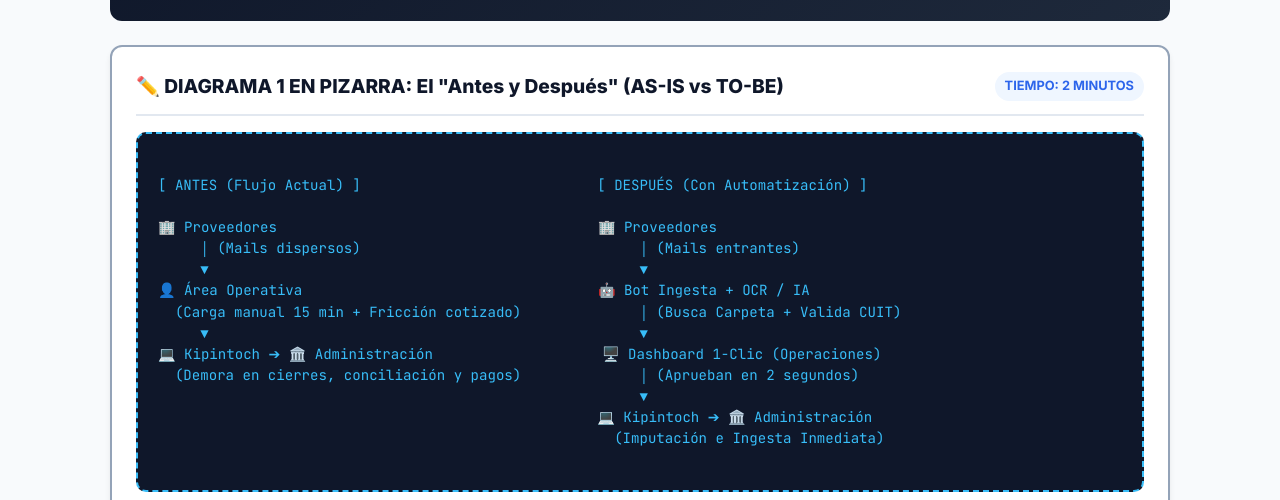
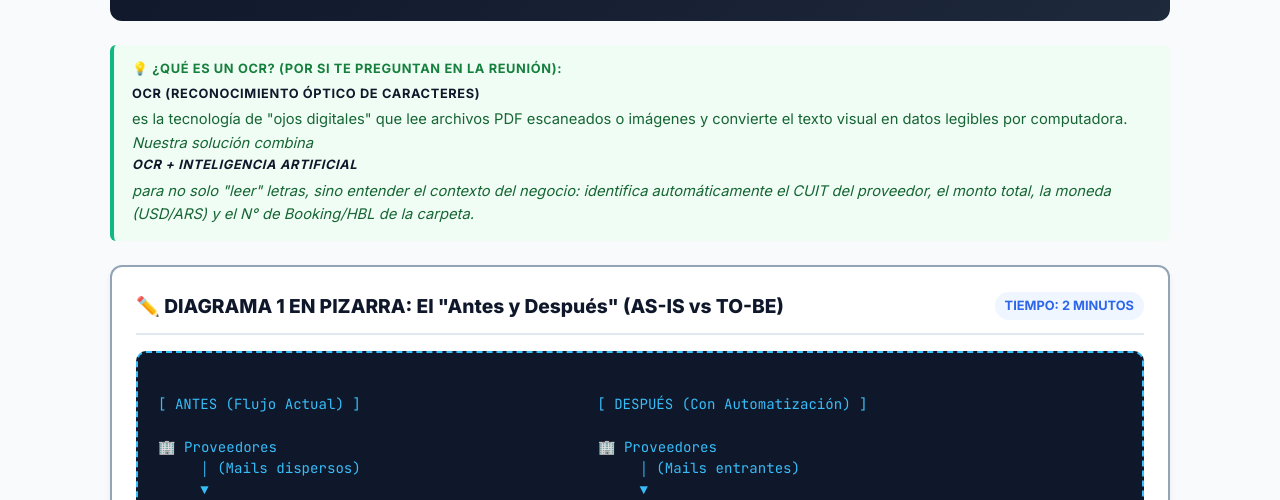
Before and after one commit to FranBondino/informe-api-almar, a website: page guia-dibujo-pizarra.html in a window 1280 px wide. Shown: the part 262-762 px from the top of the page. Drawn offline with Linux system fonts and the light colour scheme.

Commit message:
Add OCR definition box to guia-dibujo-pizarra.html

```diff
--- a/guia-dibujo-pizarra.html
+++ b/guia-dibujo-pizarra.html
@@ -156,6 +156,12 @@
             <p>Machete visual de los 3 diagramas simples para dibujar en el pizarrón mientras explicás la automatización, hacés las preguntas y pedís los accesos.</p>
         </div>
 
+        <div class="speech-box" style="background: #F0FDF4; border-left: 4px solid #10B981; color: #166534; margin-bottom: 24px;">
+            <strong style="color: #15803D;">💡 ¿Qué es un OCR? (Por si te preguntan en la reunión):</strong>
+            <strong>OCR (Reconocimiento Óptico de Caracteres)</strong> es la tecnología de "ojos digitales" que lee archivos PDF escaneados o imágenes y convierte el texto visual en datos legibles por computadora.<br/>
+            <em>Nuestra solución combina <strong>OCR + Inteligencia Artificial</strong> para no solo "leer" letras, sino entender el contexto del negocio: identifica automáticamente el CUIT del proveedor, el monto total, la moneda (USD/ARS) y el N° de Booking/HBL de la carpeta.</em>
+        </div>
+
         <!-- DIAGRAMA 1 DE PIZARRA -->
         <div class="board-card">
             <div class="board-header">
```
